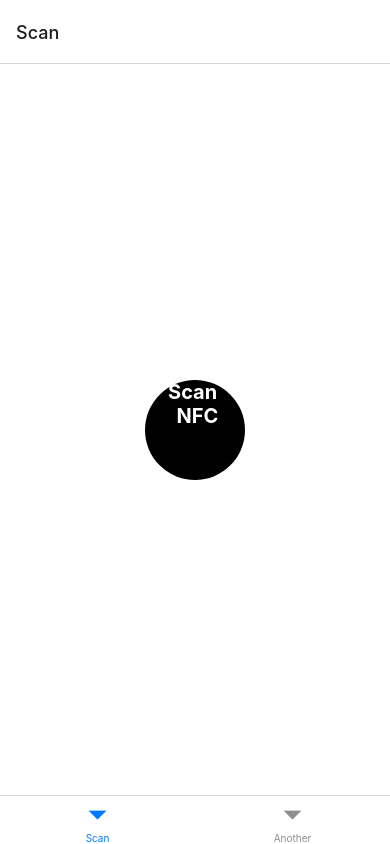
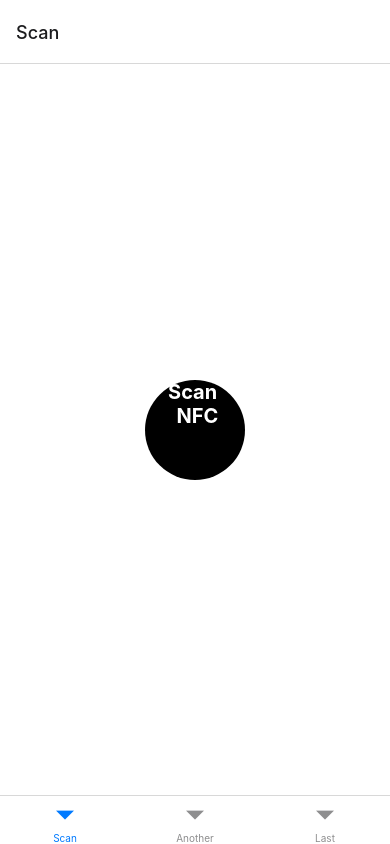
Before and after one commit to krakenheim/musNFC, a React Native app: screen / in a window 390 px wide. Built offline with nearby package versions, Linux system fonts and the light colour scheme.

Commit message:
Adding a 3th placeholder screen to the tab navi

```diff
--- a/App.tsx
+++ b/App.tsx
@@ -10,6 +10,7 @@ import { createBottomTabNavigator } from "@react-navigation/bottom-tabs";
 
 import ScanScreen from "./components/screens/ScanScreen";
 import AnotherScreen from "./components/screens/AnotherScreen";
+import LastScreen from "./components/screens/LastScreen";
 
 const Tab = createBottomTabNavigator();
 
@@ -19,6 +20,7 @@ export default function App() {
       <Tab.Navigator>
         <Tab.Screen name="Scan" component={ScanScreen} />
         <Tab.Screen name="Another" component={AnotherScreen}/>
+        <Tab.Screen name="Last" component={LastScreen}/>
       </Tab.Navigator>
       <StatusBar style="auto" />
     </NavigationContainer>
```
